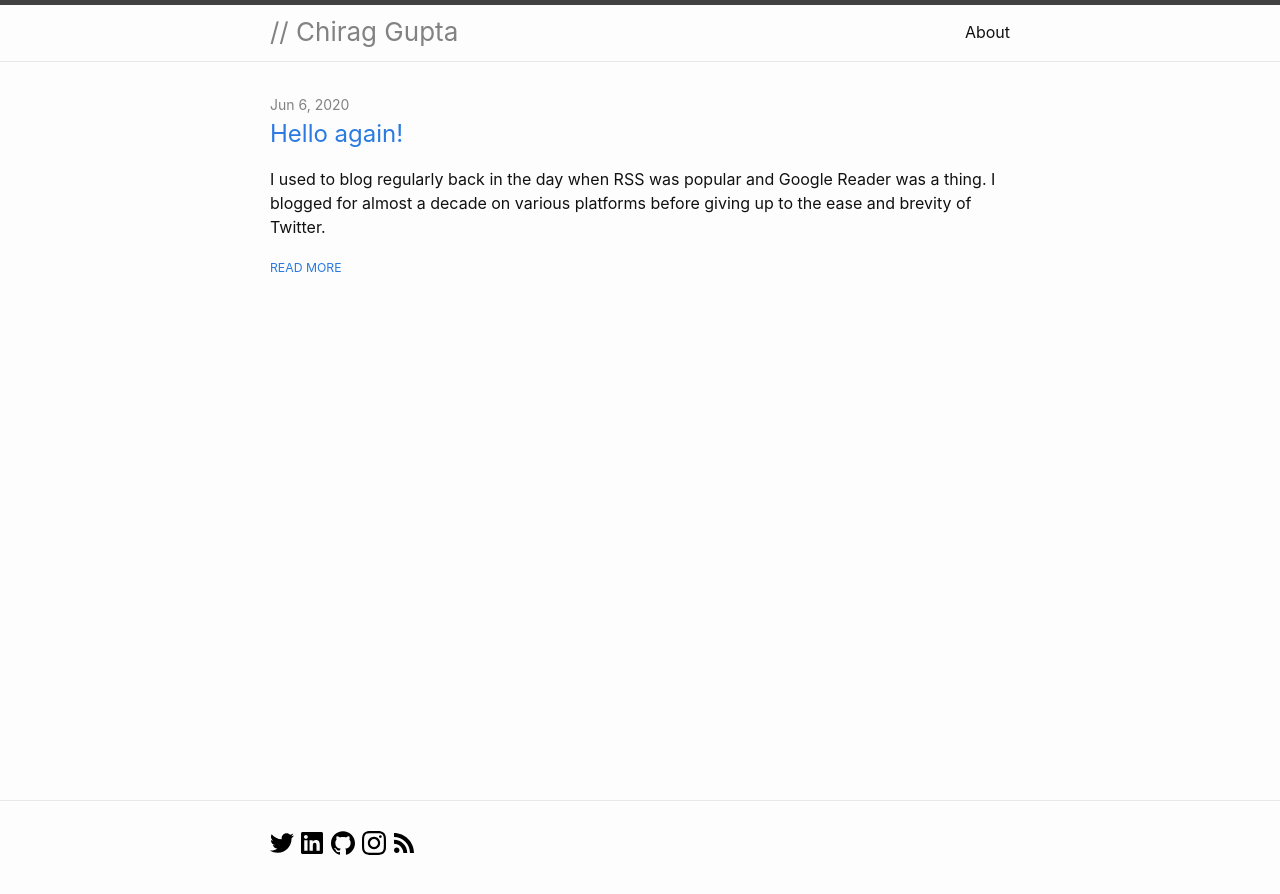
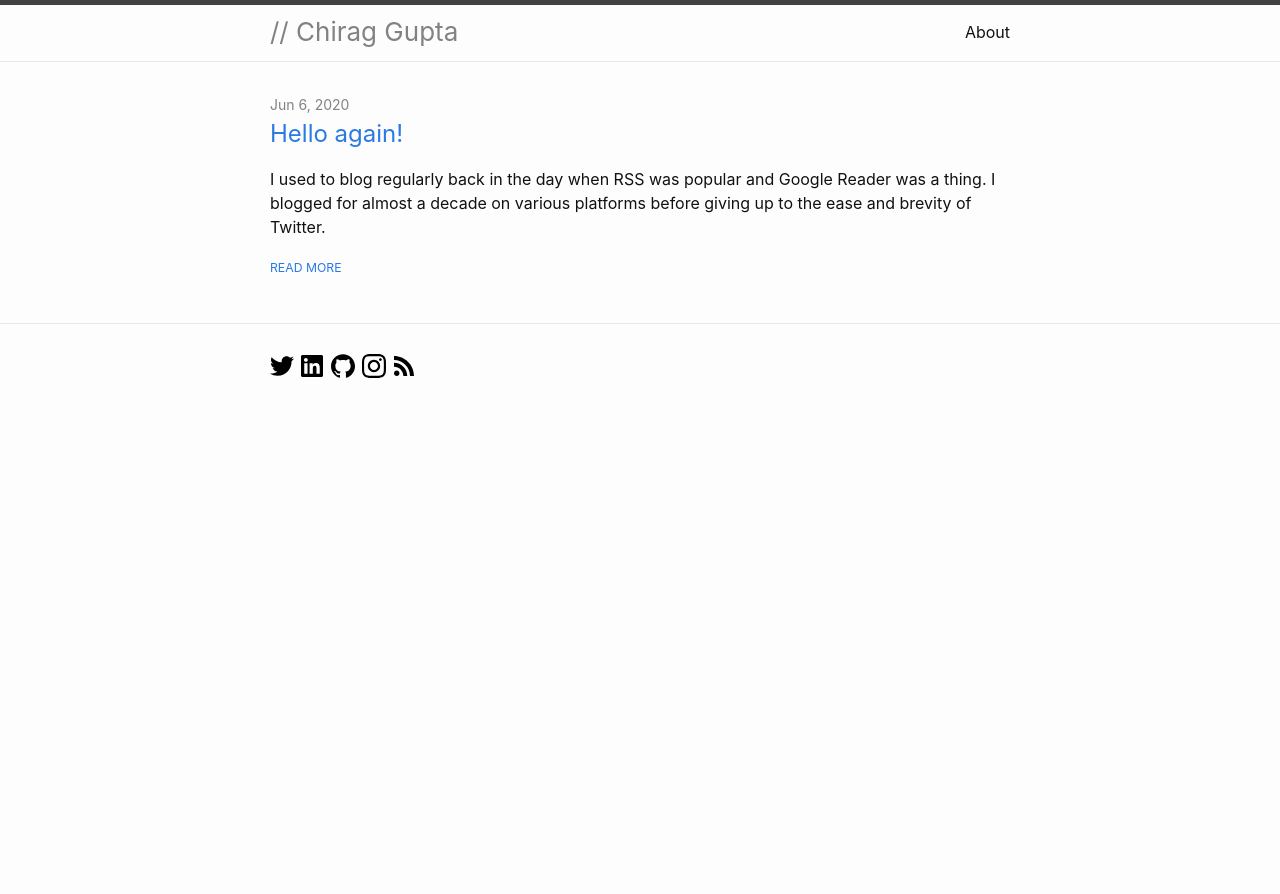
Before and after one commit to chiraggupta/ChiragGupta.com, a Jekyll site: the page built from index.md, in a window 1280 px wide. Shown: the top 894 px of the page. Built offline with Jekyll 4.4.1, drawn with Linux system fonts in a browser that asks for light colours.

Commit message:
Fix margins and cleanup styles

```diff
--- a/_sass/minima.scss
+++ b/_sass/minima.scss
@@ -2,37 +2,31 @@
 
 // Define defaults for each variable.
 
-$base-font-family: -apple-system, BlinkMacSystemFont, "Segoe UI", Roboto, Helvetica, Arial, sans-serif, "Apple Color Emoji", "Segoe UI Emoji", "Segoe UI Symbol" !default;
-$base-font-size:   16px !default;
+$base-font-family: -apple-system, BlinkMacSystemFont, 'Segoe UI', 'Roboto',
+  'Oxygen', 'Ubuntu', 'Cantarell', 'Fira Sans', 'Droid Sans', 'Helvetica Neue',
+  sans-serif;
+$base-font-size: 16px !default;
 $base-font-weight: 400 !default;
-$small-font-size:  $base-font-size * 0.875 !default;
+$small-font-size: $base-font-size * 0.875 !default;
 $base-line-height: 1.5 !default;
 
-$spacing-unit:     30px !default;
+$spacing-unit: 30px !default;
 
-$text-color:       #111 !default;
+$text-color: #111 !default;
 $background-color: #fdfdfd !default;
-$brand-color:      #2a7ae2 !default;
+$brand-color: #2a7ae2 !default;
 
-$grey-color:       #828282 !default;
+$grey-color: #828282 !default;
 $grey-color-light: lighten($grey-color, 40%) !default;
-$grey-color-dark:  darken($grey-color, 25%) !default;
+$grey-color-dark: darken($grey-color, 25%) !default;
 
 $table-text-align: left !default;
 
 // Width of the content area
-$content-width:    800px !default;
+$content-width: 800px !default;
 
-$on-palm:          600px !default;
-$on-laptop:        800px !default;
+$small-screen: 600px !default;
 
-// Use media queries like this:
-// @include media-query($on-palm) {
-//   .wrapper {
-//     padding-right: $spacing-unit / 2;
-//     padding-left: $spacing-unit / 2;
-//   }
-// }
 @mixin media-query($device) {
   @media screen and (max-width: $device) {
     @content;
@@ -44,8 +38,4 @@ $on-laptop:        800px !default;
 }
 
 // Import partials.
-@import
-  "minima/base",
-  "minima/layout",
-  "minima/syntax-highlighting"
-;
+@import 'minima/base', 'minima/layout', 'minima/syntax-highlighting';
--- a/_sass/minima/_base.scss
+++ b/_sass/minima/_base.scss
@@ -29,15 +29,11 @@ body {
     $base-font-family;
   color: $text-color;
   background-color: $background-color;
-  -webkit-text-size-adjust: 100%;
-  -webkit-font-feature-settings: 'kern' 1;
-  -moz-font-feature-settings: 'kern' 1;
-  -o-font-feature-settings: 'kern' 1;
-  font-feature-settings: 'kern' 1;
-  font-kerning: normal;
+  -webkit-font-smoothing: antialiased;
+  -moz-osx-font-smoothing: grayscale;
   display: flex;
+  flex-direction: column;
   min-height: 100vh;
-  flex-direction: column;
 }
 
 /**
@@ -188,11 +184,11 @@ pre {
   padding-left: $spacing-unit;
   @extend %clearfix;
 
-  @include media-query($on-laptop) {
+  @include media-query($small-screen) {
     max-width: -webkit-calc(#{$content-width} - (#{$spacing-unit}));
     max-width: calc(#{$content-width} - (#{$spacing-unit}));
-    padding-right: $spacing-unit / 2;
-    padding-left: $spacing-unit / 2;
+    padding-right: $spacing-unit;
+    padding-left: $spacing-unit;
   }
 }
 
--- a/_sass/minima/_layout.scss
+++ b/_sass/minima/_layout.scss
@@ -73,7 +73,6 @@
  */
 .page-content {
   padding: $spacing-unit 0;
-  flex: 1;
 }
 
 .page-heading {
@@ -87,10 +86,6 @@
 .post-list {
   margin-left: 0;
   list-style: none;
-
-  > li {
-    margin-bottom: $spacing-unit;
-  }
 }
 
 .post-meta {
@@ -125,7 +120,7 @@
   letter-spacing: -1px;
   line-height: 1;
 
-  @include media-query($on-laptop) {
+  @include media-query($small-screen) {
     @include relative-font-size(2.25);
   }
 }
@@ -136,7 +131,7 @@
   h2 {
     @include relative-font-size(2);
 
-    @include media-query($on-laptop) {
+    @include media-query($small-screen) {
       @include relative-font-size(1.75);
     }
   }
@@ -144,7 +139,7 @@
   h3 {
     @include relative-font-size(1.625);
 
-    @include media-query($on-laptop) {
+    @include media-query($small-screen) {
       @include relative-font-size(1.375);
     }
   }
@@ -152,7 +147,7 @@
   h4 {
     @include relative-font-size(1.25);
 
-    @include media-query($on-laptop) {
+    @include media-query($small-screen) {
       @include relative-font-size(1.125);
     }
   }
```
